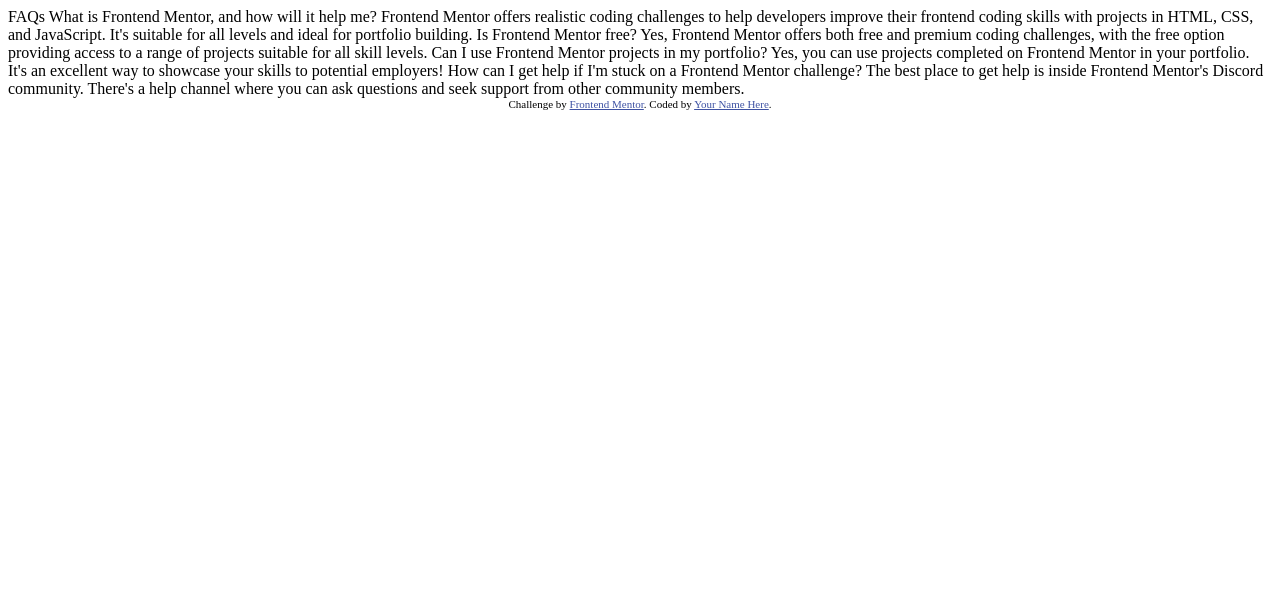
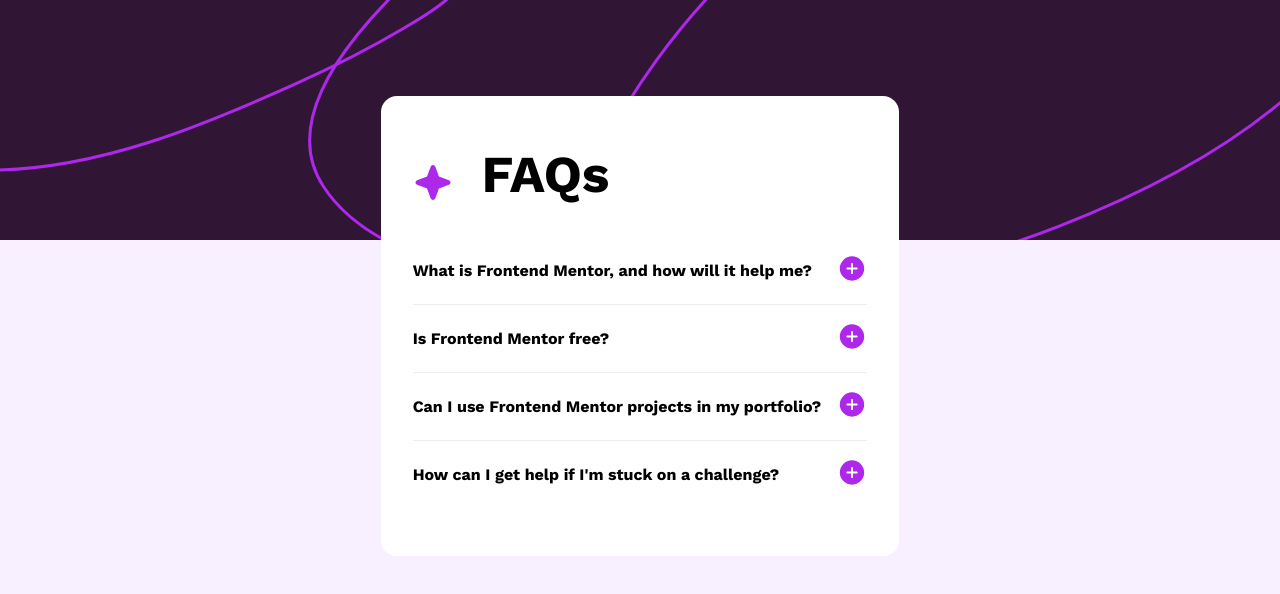
Before and after one commit to fayiz770/faq-accordion-main, a plain HTML site: page index.html in a window 1280 px wide. Drawn offline with nearby package versions, Linux system fonts and the light colour scheme.

Commit message:
working on js file

```diff
--- /dev/null
+++ b/index.css
@@ -0,0 +1,80 @@
+* {
+    margin: 0;
+    padding: 0;
+}
+
+
+:root {
+    --light-pink: hsl(275, 100%, 97%);
+    --grayish-purple: hsl(292, 16%, 49%);
+    --dark-purple: hsl(292, 42%, 14%);
+}
+
+body {
+    font-family: 'Work Sans';
+    background: var(--light-pink);
+}
+
+.hero {
+    position: relative;
+    height: 30vh;
+    background-image: url(assets/images/background-pattern-desktop.svg);
+    display: flex;
+    justify-content: center;
+}
+
+
+.faq {
+    position: absolute;
+    top: 6em;
+    background: white;
+    padding: 3em 2em;
+    border-radius: 1em;
+    align-self: center;
+    display: flex;
+    flex-direction: column;
+    gap: 1em;
+}
+
+
+.faq-title {
+    display: flex;
+    align-items: center;
+    gap: 1em;
+    font-size: 1.8em;
+    margin-bottom: 1rem;
+}
+
+.question-container {
+    display: flex;
+    flex-direction: column;
+    border-bottom: 1px solid #eee;
+    padding-bottom: 1em;
+}
+
+.last {
+    border: none;
+}
+
+.question {
+    cursor: pointer;
+    font-weight: bold;
+    display: flex;
+    gap: 1em;
+    align-items: center;
+    justify-content: space-between;
+}
+
+.question p:hover {
+    color: #AD28EB;
+}
+
+.answer {
+    letter-spacing: .05em;
+    padding-top: 1em;
+    width: 400px;
+}
+
+.hide {
+    display: none;
+}
--- a/index.html
+++ b/index.html
@@ -1,48 +1,89 @@
 <!DOCTYPE html>
 <html lang="en">
 <head>
+  <!-- Metadata and links to external resources -->
   <meta charset="UTF-8">
-  <meta name="viewport" content="width=device-width, initial-scale=1.0"> <!-- displays site properly based on user's device -->
+  <meta name="viewport" content="width=device-width, initial-scale=1.0"> <!-- Ensures proper display on various devices -->
 
+  <!-- Favicon for the website -->
   <link rel="icon" type="image/png" sizes="32x32" href="./assets/images/favicon-32x32.png">
+  <!-- Link to Google Fonts for custom fonts -->
+  <link href="https://fonts.googleapis.com/css2?family=Work+Sans:ital,wght@0,100..900;1,100..900&display=swap" rel="stylesheet">
+  <!-- Link to external CSS file -->
+  <link rel="stylesheet" href="index.css">
 
   <title>Frontend Mentor | FAQ accordion</title>
-
-  <!-- Feel free to remove these styles or customise in your own stylesheet 👍 -->
-  <style>
-    .attribution { font-size: 11px; text-align: center; }
-    .attribution a { color: hsl(228, 45%, 44%); }
-  </style>
 </head>
 <body>
+  <!-- Main content of the page -->
+  <main class="main">
+    <div class="container">
+      <div class="hero">
+        <!-- FAQ section -->
+        <div class="faq">
+          <!-- FAQ title with icon -->
+          <div class="faq-title">
+            <svg xmlns="http://www.w3.org/2000/svg" width="40" height="41" fill="none" viewBox="0 0 40 41"><path fill="#AD28EB" d="M37.5 20.5a2.467 2.467 0 0 1-1.64 2.344l-9.913 3.604-3.603 9.911a2.5 2.5 0 0 1-4.688 0l-3.604-9.922-9.911-3.593a2.5 2.5 0 0 1 0-4.688l9.921-3.604 3.594-9.911a2.5 2.5 0 0 1 4.688 0l3.604 9.921 9.911 3.594A2.467 2.467 0 0 1 37.5 20.5Z"/></svg>
+            <h1 class="faq-title">FAQs</h1>
+          </div>
 
-  FAQs
+          <!-- FAQ item 1 -->
+          <div class="question-container">
+            <div class="question" data-number="first">
+              <p data-number="first">What is Frontend Mentor, and how will it help me?</p>
+              <div class="svg" data-number="first">
+                <svg data-number="first" xmlns="http://www.w3.org/2000/svg" width="30" height="31" fill="none" viewBox="0 0 30 31"><path data-number="first" fill="#AD28EB" d="M15 3.313A12.187 12.187 0 1 0 27.188 15.5 12.203 12.203 0 0 0 15 3.312Zm4.688 13.124h-3.75v3.75a.938.938 0 0 1-1.876 0v-3.75h-3.75a.938.938 0 0 1 0-1.875h3.75v-3.75a.938.938 0 0 1 1.876 0v3.75h3.75a.938.938 0 0 1 0 1.876Z"/></svg>
+              </div>
+              <!-- Hidden answer, to be shown on interaction -->
+            </div>
+            <div class="answer hide" id="first">
+              <p>Frontend Mentor offers realistic coding challenges to help developers improve their frontend coding skills with projects in HTML, CSS, and JavaScript. It's suitable for all levels and ideal for portfolio building.</p>
+            </div>
+          </div>
 
-  What is Frontend Mentor, and how will it help me?
+          <!-- FAQ item 2 -->
+          <div class="question-container">
+            <div class="question" data-number="second">
+              <p data-number="second">Is Frontend Mentor free?</p>
+              <div class="svg">
+                <svg data-number="second" xmlns="http://www.w3.org/2000/svg" width="30" height="31" fill="none" viewBox="0 0 30 31"><path data-number="second" fill="#AD28EB" d="M15 3.313A12.187 12.187 0 1 0 27.188 15.5 12.203 12.203 0 0 0 15 3.312Zm4.688 13.124h-3.75v3.75a.938.938 0 0 1-1.876 0v-3.75h-3.75a.938.938 0 0 1 0-1.875h3.75v-3.75a.938.938 0 0 1 1.876 0v3.75h3.75a.938.938 0 0 1 0 1.876Z"/></svg>
+              </div>
+            </div>
+            <div class="answer hide" id="second">
+              <p>Yes, Frontend Mentor offers both free and premium coding challenges, with the free option providing access to a range of projects suitable for all skill levels.</p>
+            </div>
+          </div>
 
-  Frontend Mentor offers realistic coding challenges to help developers improve their
-  frontend coding skills with projects in HTML, CSS, and JavaScript. It's suitable for
-  all levels and ideal for portfolio building.
+          <!-- FAQ item 3 -->
+          <div class="question-container">
+            <div class="question" data-number="third">
+              <p data-number="third">Can I use Frontend Mentor projects in my portfolio?</p>
+              <div class="svg">
+                <svg data-number="third" xmlns="http://www.w3.org/2000/svg" width="30" height="31" fill="none" viewBox="0 0 30 31"><path data-number="third" fill="#AD28EB" d="M15 3.313A12.187 12.187 0 1 0 27.188 15.5 12.203 12.203 0 0 0 15 3.312Zm4.688 13.124h-3.75v3.75a.938.938 0 0 1-1.876 0v-3.75h-3.75a.938.938 0 0 1 0-1.875h3.75v-3.75a.938.938 0 0 1 1.876 0v3.75h3.75a.938.938 0 0 1 0 1.876Z"/></svg>
+              </div>
+            </div>
+            <div class="answer hide" id="third">
+              <p>Yes, you can use projects completed on Frontend Mentor in your portfolio. It's an excellent way to showcase your skills to potential employers!</p>
+            </div>
+          </div>
 
-  Is Frontend Mentor free?
-
-  Yes, Frontend Mentor offers both free and premium coding challenges, with the free
-  option providing access to a range of projects suitable for all skill levels.
-
-  Can I use Frontend Mentor projects in my portfolio?
-
-  Yes, you can use projects completed on Frontend Mentor in your portfolio. It's an excellent
-  way to showcase your skills to potential employers!
-
-  How can I get help if I'm stuck on a Frontend Mentor challenge?
-
-  The best place to get help is inside Frontend Mentor's Discord community. There's a help
-  channel where you can ask questions and seek support from other community members.
-
-
-  <div class="attribution">
-    Challenge by <a href="https://www.frontendmentor.io?ref=challenge" target="_blank">Frontend Mentor</a>.
-    Coded by <a href="#">Your Name Here</a>.
-  </div>
+          <!-- FAQ item 4 -->
+          <div class="question-container last">
+            <div class="question" data-number="forth">
+              <p data-number="forth">How can I get help if I'm stuck on a challenge?</p>
+              <div class="svg">
+                <svg data-number="forth" xmlns="http://www.w3.org/2000/svg" width="30" height="31" fill="none" viewBox="0 0 30 31"><path data-number="forth" fill="#AD28EB" d="M15 3.313A12.187 12.187 0 1 0 27.188 15.5 12.203 12.203 0 0 0 15 3.312Zm4.688 13.124h-3.75v3.75a.938.938 0 0 1-1.876 0v-3.75h-3.75a.938.938 0 0 1 0-1.875h3.75v-3.75a.938.938 0 0 1 1.876 0v3.75h3.75a.938.938 0 0 1 0 1.876Z"/></svg>
+              </div>
+            </div>
+            <div class="answer hide" id="forth">
+              <p>The best place to get help is inside Frontend Mentor's Discord community. There's a help channel where you can ask questions and seek support from other community members.</p>
+            </div>
+          </div>
+        </div>
+      </div>
+    </div>
+  </main>
+  <!-- Link to external JavaScript file -->
+  <script src="index.js"></script>
 </body>
 </html>
--- /dev/null
+++ b/index.js
@@ -0,0 +1,26 @@
+const minus = '<svg xmlns="http://www.w3.org/2000/svg" width="30" height="31" fill="none" viewBox="0 0 30 31"><path fill="#301534" d="M15 3.313A12.187 12.187 0 1 0 27.188 15.5 12.2 12.2 0 0 0 15 3.312Zm4.688 13.124h-9.375a.938.938 0 0 1 0-1.875h9.374a.938.938 0 0 1 0 1.876Z"/></svg>'
+const plus = '<svg xmlns="http://www.w3.org/2000/svg" width="30" height="31" fill="none" viewBox="0 0 30 31"><path fill="#AD28EB" d="M15 3.313A12.187 12.187 0 1 0 27.188 15.5 12.203 12.203 0 0 0 15 3.312Zm4.688 13.124h-3.75v3.75a.938.938 0 0 1-1.876 0v-3.75h-3.75a.938.938 0 0 1 0-1.875h3.75v-3.75a.938.938 0 0 1 1.876 0v3.75h3.75a.938.938 0 0 1 0 1.876Z"/></svg>'
+
+const questions = document.querySelectorAll('.question');
+
+questions.forEach(question => {
+  question.addEventListener('click', (e) => {
+    const number = e.target.dataset.number;
+    const answer = document.getElementById(number);
+    const svg = question.querySelector('.svg');
+
+    // Hide all other answers
+    document.querySelectorAll('.answer').forEach(a => {
+      if (a !== answer) {
+        svg.innerHTML =  plus;
+        a.classList.add('hide');
+      }
+    });
+
+    // Toggle the clicked answer
+    answer.classList.toggle('hide');
+
+    // Toggle SVG icons
+    svg.innerHTML = answer.classList.contains('hide') ? plus : minus;
+  });
+});
```
